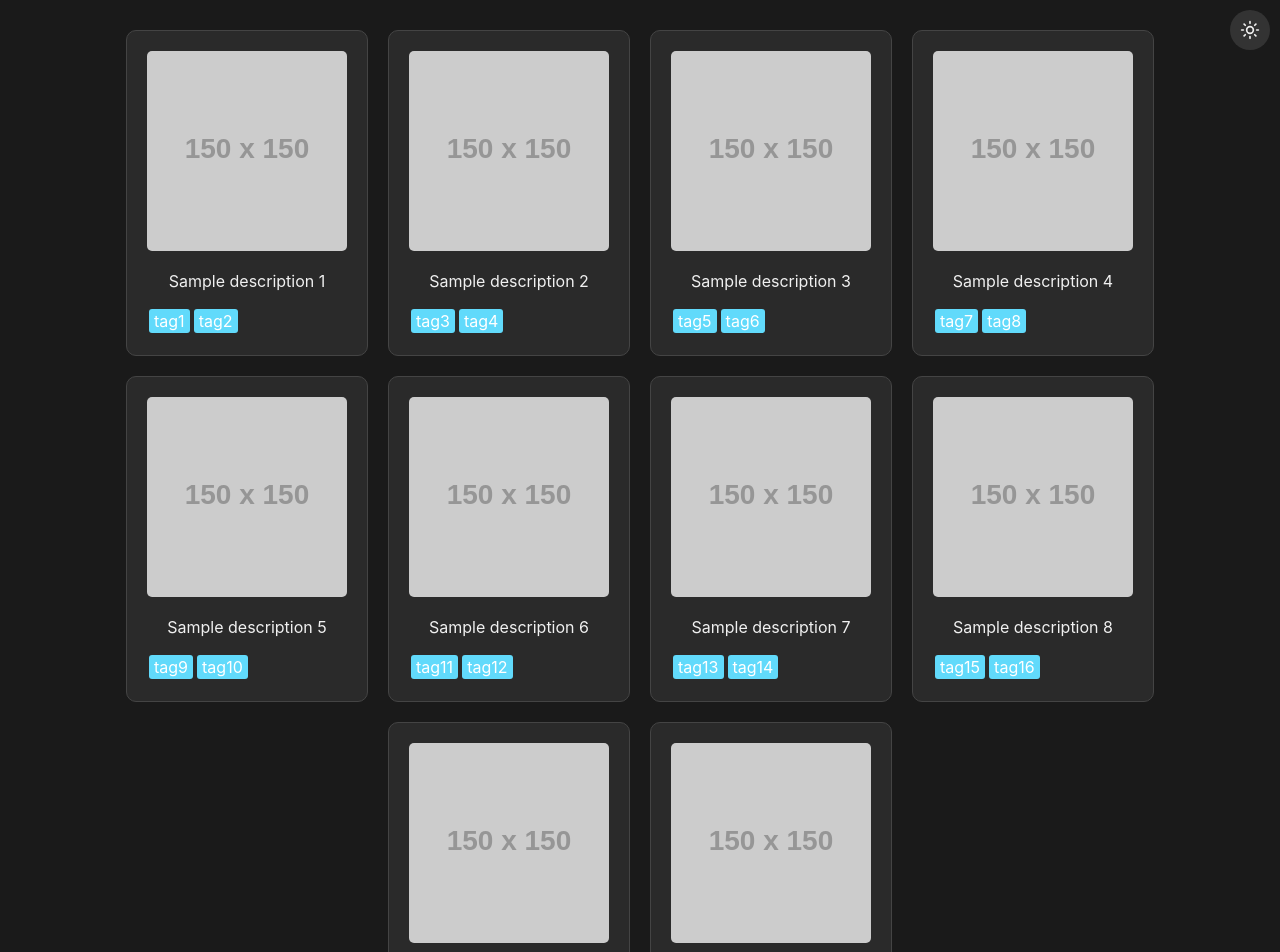
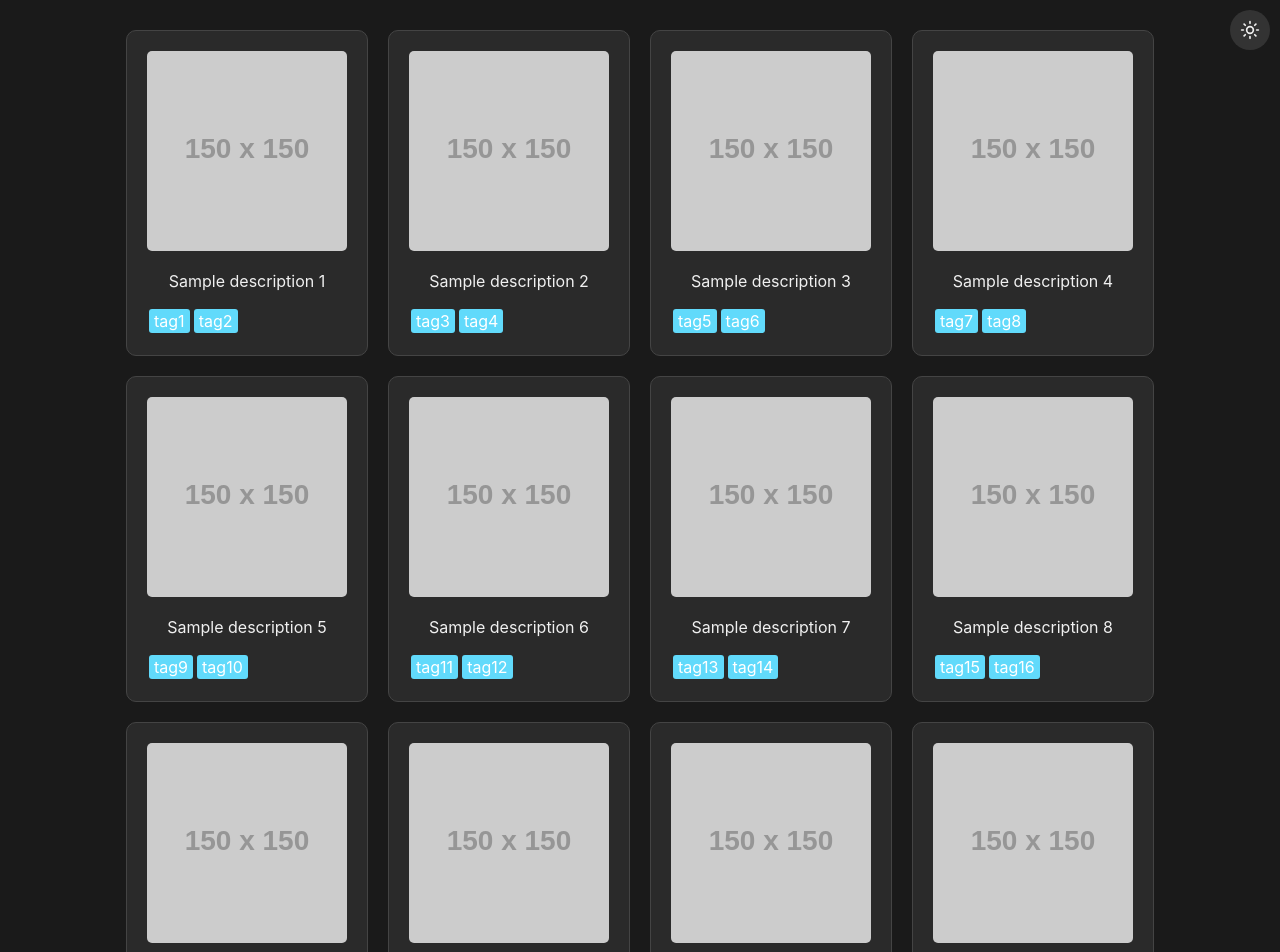
Before and after one commit to alexkorol/seedvault, a React (Create React App) app: page / in a window 1280 px wide. Shown: the top 952 px of the page. Built offline with nearby package versions, Linux system fonts and the light colour scheme.

Commit message:
chore: Add new SREF cards and update SrefCard component

```diff
--- a/src/App.js
+++ b/src/App.js
@@ -14,6 +14,16 @@ const sampleSrefs = [
   { id: 8, image: 'https://via.placeholder.com/150', description: 'Sample description 8', tags: ['tag15', 'tag16'], sref: '#####8' },
   { id: 9, image: 'https://via.placeholder.com/150', description: 'Sample description 9', tags: ['tag17', 'tag18'], sref: '#####9' },
   { id: 10, image: 'https://via.placeholder.com/150', description: 'Sample description 10', tags: ['tag19', 'tag20'], sref: '#####10' },
+  { id: 11, image: 'https://via.placeholder.com/150', description: 'Sample description 11', tags: ['tag21', 'tag22'], sref: '#####11' },
+  { id: 12, image: 'https://via.placeholder.com/150', description: 'Sample description 12', tags: ['tag23', 'tag24'], sref: '#####12' },
+  { id: 13, image: 'https://via.placeholder.com/150', description: 'Sample description 13', tags: ['tag25', 'tag26'], sref: '#####13' },
+  { id: 14, image: 'https://via.placeholder.com/150', description: 'Sample description 14', tags: ['tag27', 'tag28'], sref: '#####14' },
+  { id: 15, image: 'https://via.placeholder.com/150', description: 'Sample description 15', tags: ['tag29', 'tag30'], sref: '#####15' },
+  { id: 16, image: 'https://via.placeholder.com/150', description: 'Sample description 16', tags: ['tag31', 'tag32'], sref: '#####16' },
+  { id: 17, image: 'https://via.placeholder.com/150', description: 'Sample description 17', tags: ['tag33', 'tag34'], sref: '#####17' },
+  { id: 18, image: 'https://via.placeholder.com/150', description: 'Sample description 18', tags: ['tag35', 'tag36'], sref: '#####18' },
+  { id: 19, image: 'https://via.placeholder.com/150', description: 'Sample description 19', tags: ['tag37', 'tag38'], sref: '#####19' },
+  { id: 20, image: 'https://via.placeholder.com/150', description: 'Sample description 20', tags: ['tag39', 'tag40'], sref: '#####20' },
   // Add more sample SREFs as needed
 ];
 
--- a/src/SrefCard.js
+++ b/src/SrefCard.js
@@ -2,11 +2,20 @@ import React, { useState } from 'react';
 import './App.css';
 
 const SrefCard = ({ sref }) => {
-  const [isFavorite, setIsFavorite] = useState(false);
-  const [rating, setRating] = useState(0);
+  const [cardState, setCardState] = useState({ isFavorite: false, rating: 0 });
 
   const copyToClipboard = () => {
-    navigator.clipboard.writeText(`--sref ${sref.sref}`);
+    navigator.clipboard.writeText(`--sref ${sref.sref}`).catch(err => {
+      console.error('Failed to copy text: ', err);
+    });
+  };
+
+  const toggleFavorite = () => {
+    setCardState(prevState => ({ ...prevState, isFavorite: !prevState.isFavorite }));
+  };
+
+  const setRating = (ratingValue) => {
+    setCardState(prevState => ({ ...prevState, rating: ratingValue }));
   };
 
   return (
@@ -25,13 +34,13 @@ const SrefCard = ({ sref }) => {
           return (
             <span
               key={index}
-              className={ratingValue <= rating ? 'star active' : 'star'}
+              className={ratingValue <= cardState.rating ? 'star active' : 'star'}
               onClick={() => setRating(ratingValue)}
             >★</span>
           );
         })}
       </div>
-      <button className={isFavorite ? 'favorite active' : 'favorite'} onClick={() => setIsFavorite(!isFavorite)}>
+      <button className={cardState.isFavorite ? 'favorite active' : 'favorite'} onClick={toggleFavorite}>
         ♥
       </button>
     </div>
--- a/src/index.css
+++ b/src/index.css
@@ -11,3 +11,10 @@ code {
   font-family: source-code-pro, Menlo, Monaco, Consolas, 'Courier New',
     monospace;
 }
+
+@media (max-width: 600px) {
+  .sref-card {
+    width: 100%;
+    margin: 10px 0;
+  }
+}
--- a/src/index.js
+++ b/src/index.js
@@ -11,7 +11,4 @@ root.render(
   </React.StrictMode>
 );
 
-// If you want to start measuring performance in your app, pass a function
-// to log results (for example: reportWebVitals(console.log))
-// or send to an analytics endpoint. Learn more: https://bit.ly/CRA-vitals
 reportWebVitals();
```
